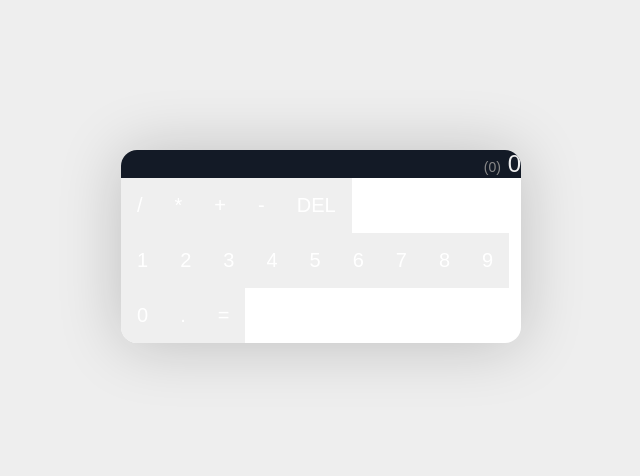
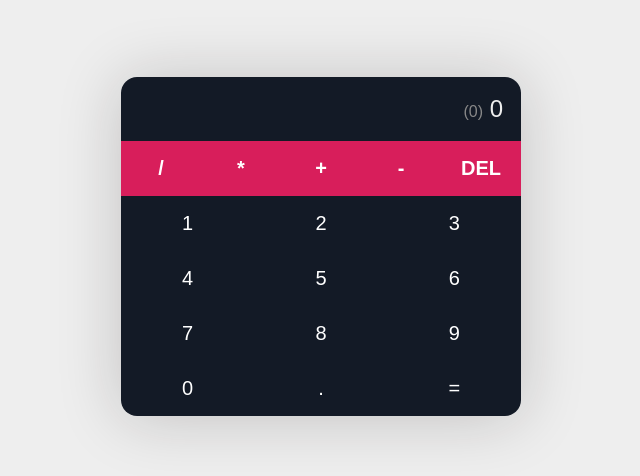
Before and after one commit to Tcompute2018/Simple-Calculator-with-React.js, a React (Create React App) app in the folder my-calculator/: page / in a window 1280 px wide. Shown: the part 154-630 px from the top of the page, without its empty margins (319-959 px from the left). Built offline with nearby package versions, Linux system fonts and the light colour scheme.

Commit message:
Update index.css

```diff
--- a/my-calculator/src/index.css
+++ b/my-calculator/src/index.css
@@ -31,11 +31,11 @@ body {
   background-color: #fff;
   border-radius: 16px;
   overflow: hidden;
-  box-shadow:  0px 2px 64px rgba(0,0,0,0.2);
+  box-shadow:  0px 2px 64px rgba(24, 19, 19, 0.2);
 }
 
-.display{
-  padding: 16 px;
+.display {
+  padding: 18px;
   text-align: right;
   background-color: var(--dark);
   color: var(--light);
@@ -43,7 +43,7 @@ body {
   font-weight: 300;
 }
 .display span{
-  font-size: 14px;
+  font-size: 16px;
   color: #888;
 }
 
@@ -62,11 +62,23 @@ button:hover{
   opacity: 0.9;
 }
 
-.operators {
+.operator {
   display: flex;
 
 }
 
-.operators button {
+.operator button {
   flex: 1 1 0%;
+  background-color: var(--primary);
+  font-weight: 700;
 }
+
+.digits{
+  display: flex;
+  flex-wrap: wrap;
+}
+.digits button{
+  flex: 1 1 33.333%;
+  max-width: 33.333%;
+  background-color: var(--dark);
+}
```
